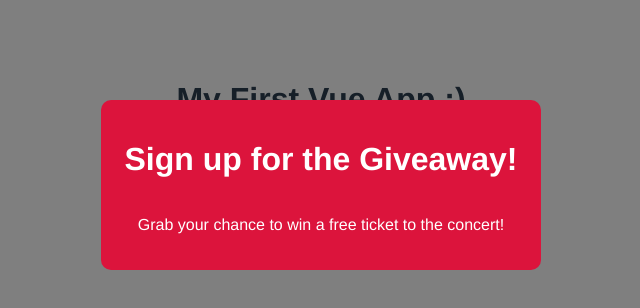
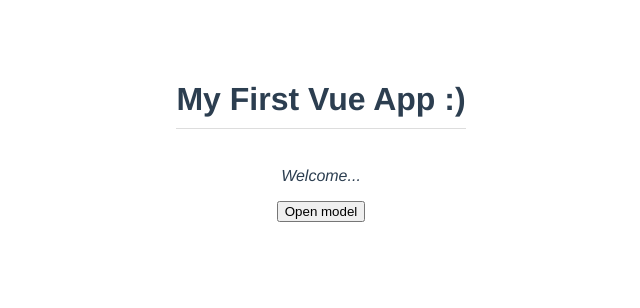
Before and after one commit to isravx0/vuejs-projects, a Vue app in the folder Courses/UdemyCourse/Section3/modal-project/: page / in a window 1280 px wide. Shown: the top 308 px of the page, without its empty margins (319-959 px from the left). Built offline with nearby package versions, Linux system fonts and the light colour scheme.

Commit message:
Emitting Custom Events

```diff
--- a/Courses/UdemyCourse/Section3/modal-project/src/App.vue
+++ b/Courses/UdemyCourse/Section3/modal-project/src/App.vue
@@ -1,6 +1,10 @@
 <template>
   <h1>{{ title }} </h1>
-  <Modal :header="header" :text="text" theme="sale" />
+  <p> Welcome...</p>
+  <div>
+    <modal :header="header" :text="text" theme="sale" v-if="showModal" @click="toggleModel"></modal>
+  </div>
+  <button @click="toggleModel">Open model </button>
 </template>
 
 <script>
@@ -15,9 +19,15 @@
     return {
       title: 'My First Vue App :)',
       header: 'Sign up for the Giveaway!',
-      text: 'Grab your chance to win a free ticket to the concert!'
+      text: 'Grab your chance to win a free ticket to the concert!',
+      showModal: false
     }
   },
+  methods: {
+    toggleModel() {
+      this.showModal = !this.showModal;
+    }
+  }
 }
 </script>
 
--- a/Courses/UdemyCourse/Section3/modal-project/src/components/Modal.vue
+++ b/Courses/UdemyCourse/Section3/modal-project/src/components/Modal.vue
@@ -1,5 +1,5 @@
 <template>
-    <div class="backdrop">
+    <div class="backdrop" @click="closeModal">
         <div class="modal" :class="{sale: theme === 'sale'}">
         <h1> {{ header }}</h1>
         <p>{{ text }}</p>
@@ -11,6 +11,11 @@
 <script>
     export default {
         props: ['header' , 'text', 'theme'],
+        methods: {
+            closeModal() {
+                this.$emit('close');
+            }
+        }
     }
 </script>
 
```
Also changed, not shown: 1 other file (tests, documents, lock files or other folders).
